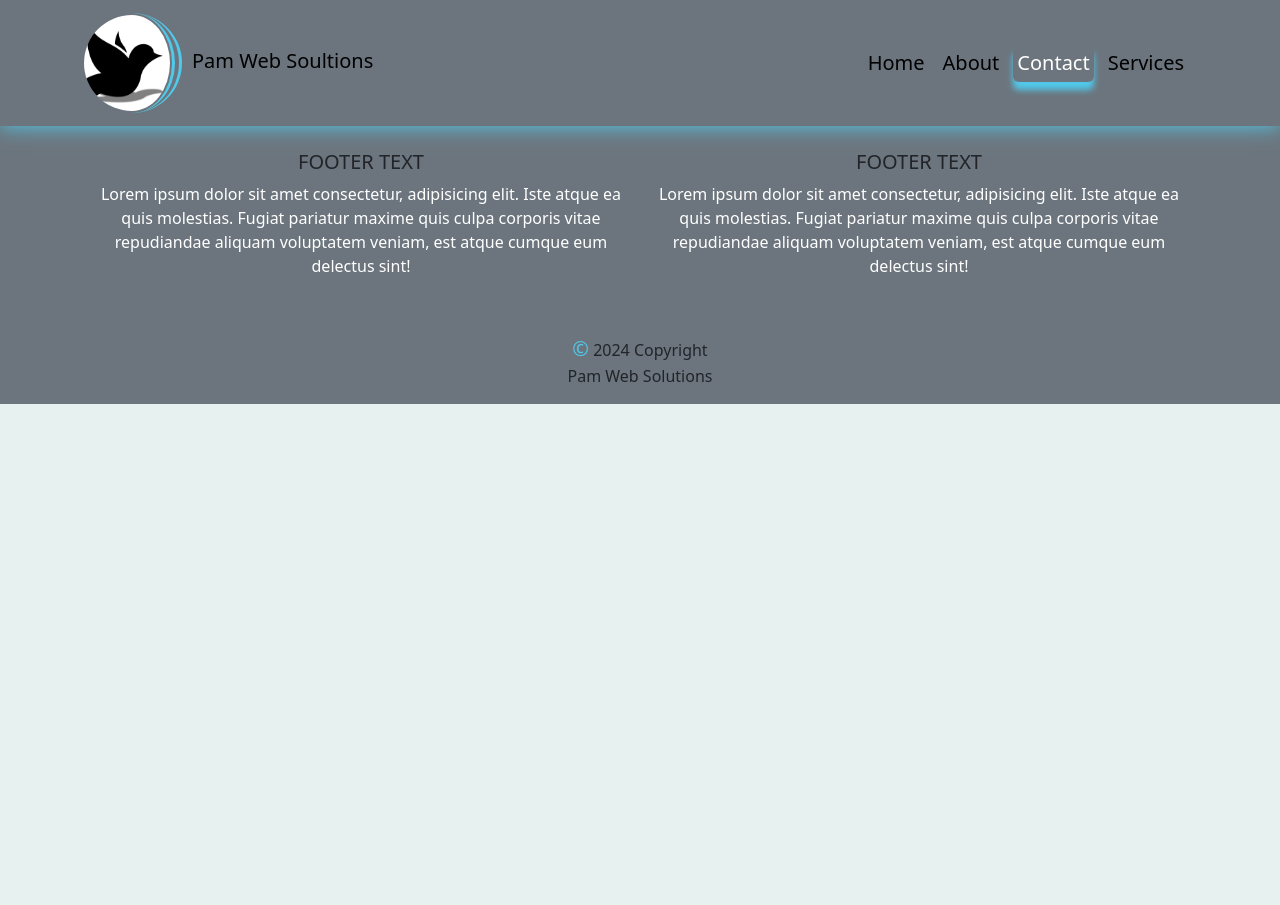
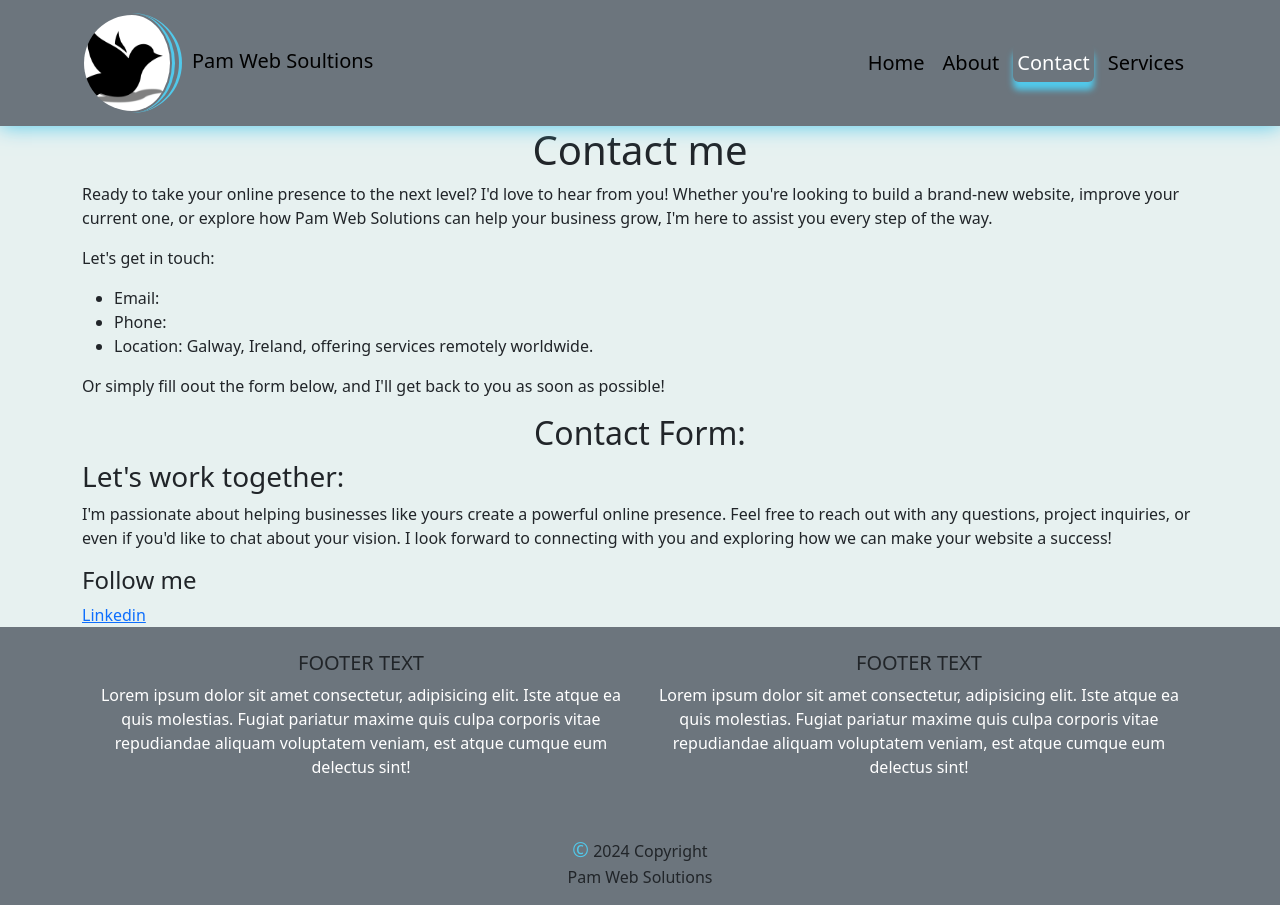
Before and after one commit to Markpm-code/pam-w-solutions, a React (Vite) app in the folder pam-websolutions/: page /#/contact in a window 1280 px wide. Before the commit the page ends 800 px from the top, so only its background shows below. Built offline with nearby package versions, Linux system fonts and the light colour scheme.

Commit message:
add contact page content initial layout

```diff
--- a/pam-websolutions/src/pages/Contact.tsx
+++ b/pam-websolutions/src/pages/Contact.tsx
@@ -1,10 +1,52 @@
-
 const Contact = () => {
   return (
-    <div>
+    <div className="container-fluid">
+      <h1 className="text-center">Contact me</h1>
+      <div className="container">
+        <p>
+          Ready to take your online presence to the next level? I'd love to hear
+          from you! Whether you're looking to build a brand-new website, improve
+          your current one, or explore how Pam Web Solutions can help your
+          business grow, I'm here to assist you every step of the way.
+        </p>
+        <p>Let's get in touch:</p>
+        <ul>
+          <li>Email:</li>
+          <li>Phone:</li>
+          <li>
+            Location: Galway, Ireland, offering services remotely worldwide.
+          </li>
+        </ul>
+        <p>
+          Or simply fill oout the form below, and I'll get back to you as soon
+          as possible!
+        </p>
+        <div>
+          <h2 className="text-center">Contact Form:</h2>
+        </div>
+        <div>
+          <h3>Let's work together:</h3>
+          <p>
+            I'm passionate about helping businesses like yours create a powerful
+            online presence. Feel free to reach out with any questions, project
+            inquiries, or even if you'd like to chat about your vision. I look
+            forward to connecting with you and exploring how we can make your
+            website a success!
+          </p>
+        </div>
+        <div>
+          <h4>Follow me</h4>
+          <a
+            href="https://www.linkedin.com/in/marlon-mandaya-544172234/"
+            target="_blank"
+            rel="noopener noreferrer"
+          >
+            Linkedin
+          </a>
+        </div>
+      </div>
+    </div>
+  );
+};
 
-    </div>
-  )
-}
-
-export default Contact
+export default Contact;
```
